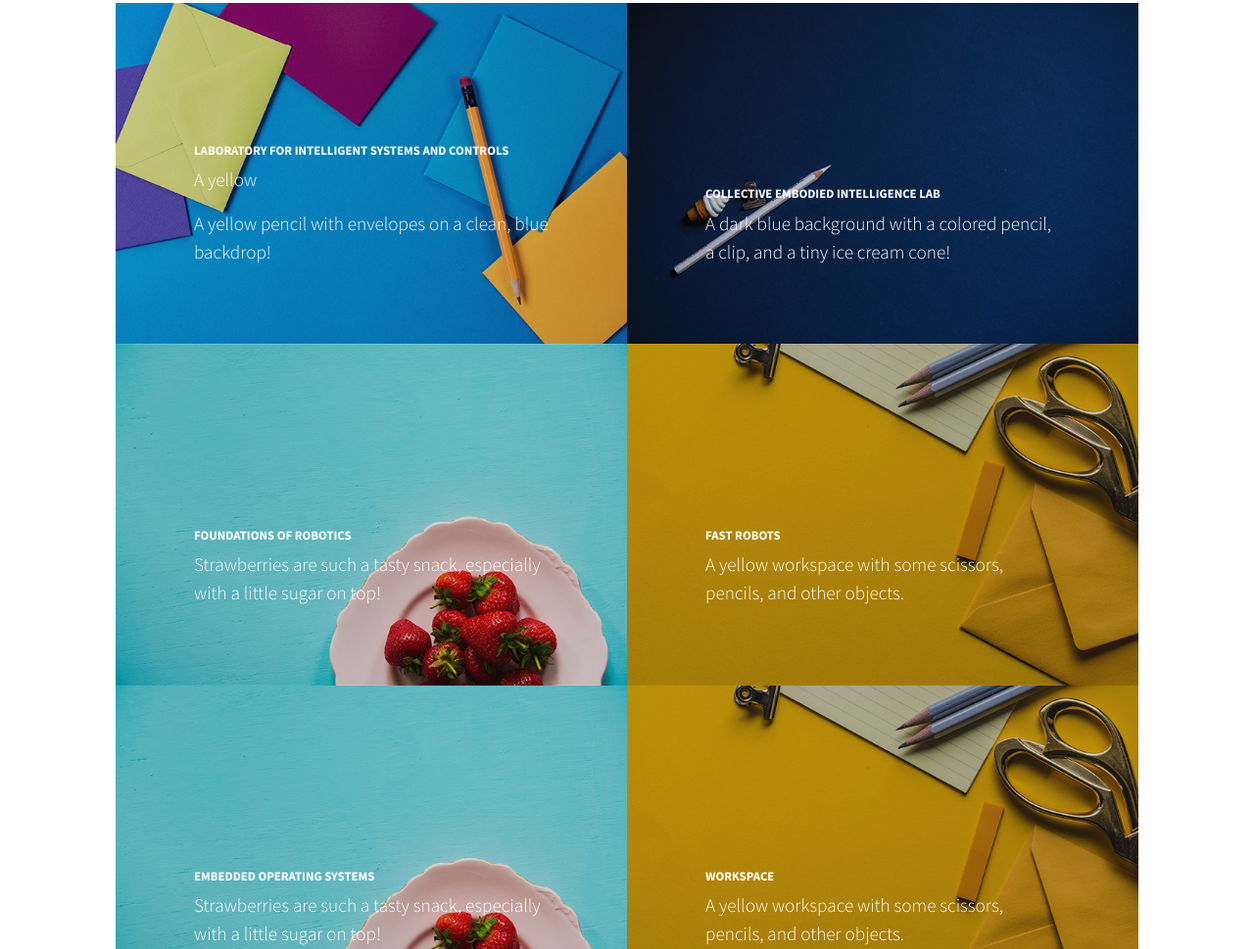
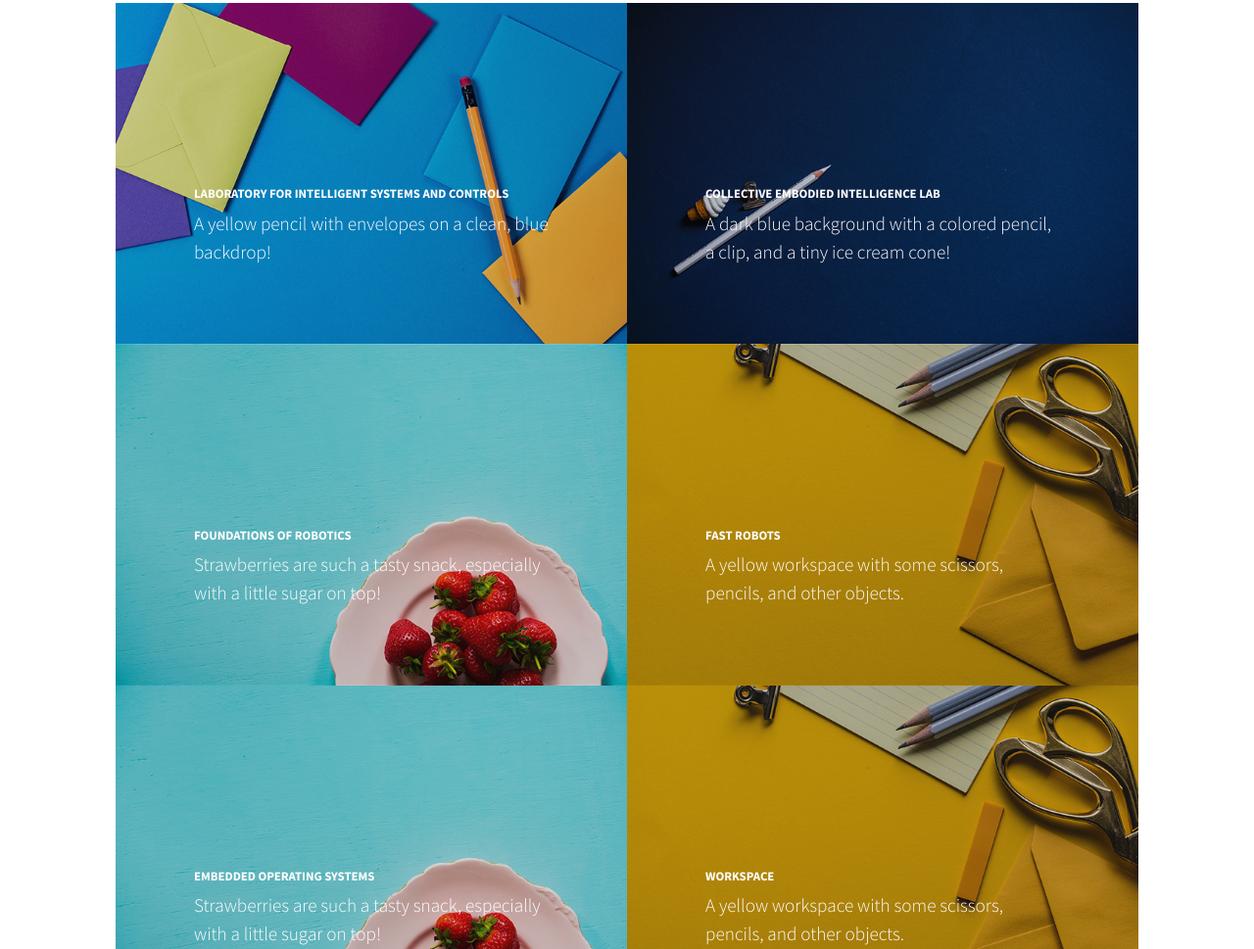
Before and after one commit to MikaylaLahr/Portfolio, a plain HTML site: page startbootstrap-stylish-portfolio-gh-pages/index.html in a window 1280 px wide. Shown: the part 1406-2375 px from the top of the page at 98% size. Drawn offline with nearby package versions, Linux system fonts and the light colour scheme.

Commit message:
Update index.html

```diff
--- a/startbootstrap-stylish-portfolio-gh-pages/index.html
+++ b/startbootstrap-stylish-portfolio-gh-pages/index.html
@@ -63,10 +63,10 @@
                             <div class="caption">
                                 <div class="caption-content">
                                     <div class="h2">Laboratory for Intelligent Systems and Controls</div>
-                                    <p class="mb-3">A yellow</p>
                                     <p class="mb-0">A yellow pencil with envelopes on a clean, blue backdrop!</p>
                                 </div>
                             </div>
+                            <!-- <img class="img-fluid" src="assets/img/portfolio-1.jpg" alt="..." /> -->
                             <img class="img-fluid" src="assets/img/portfolio-1.jpg" alt="..." />
                         </a>
                     </div>
```
